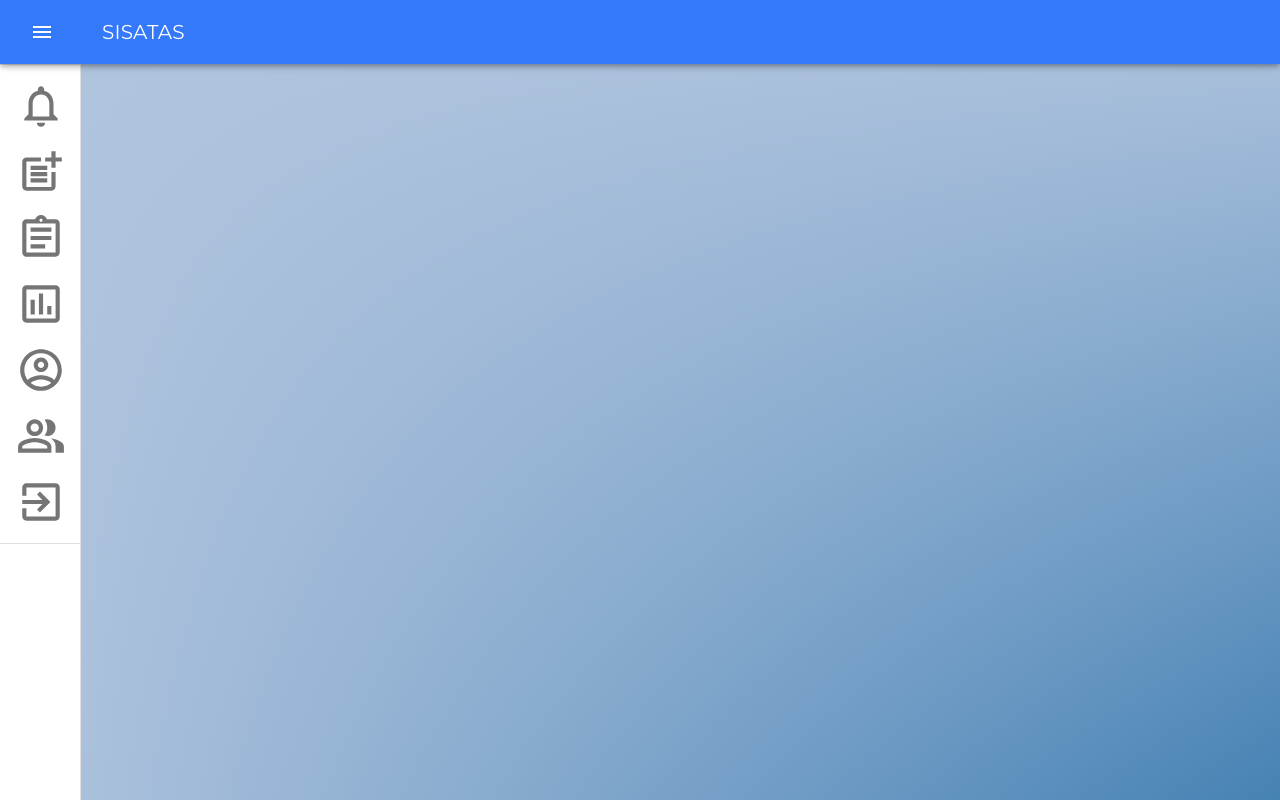
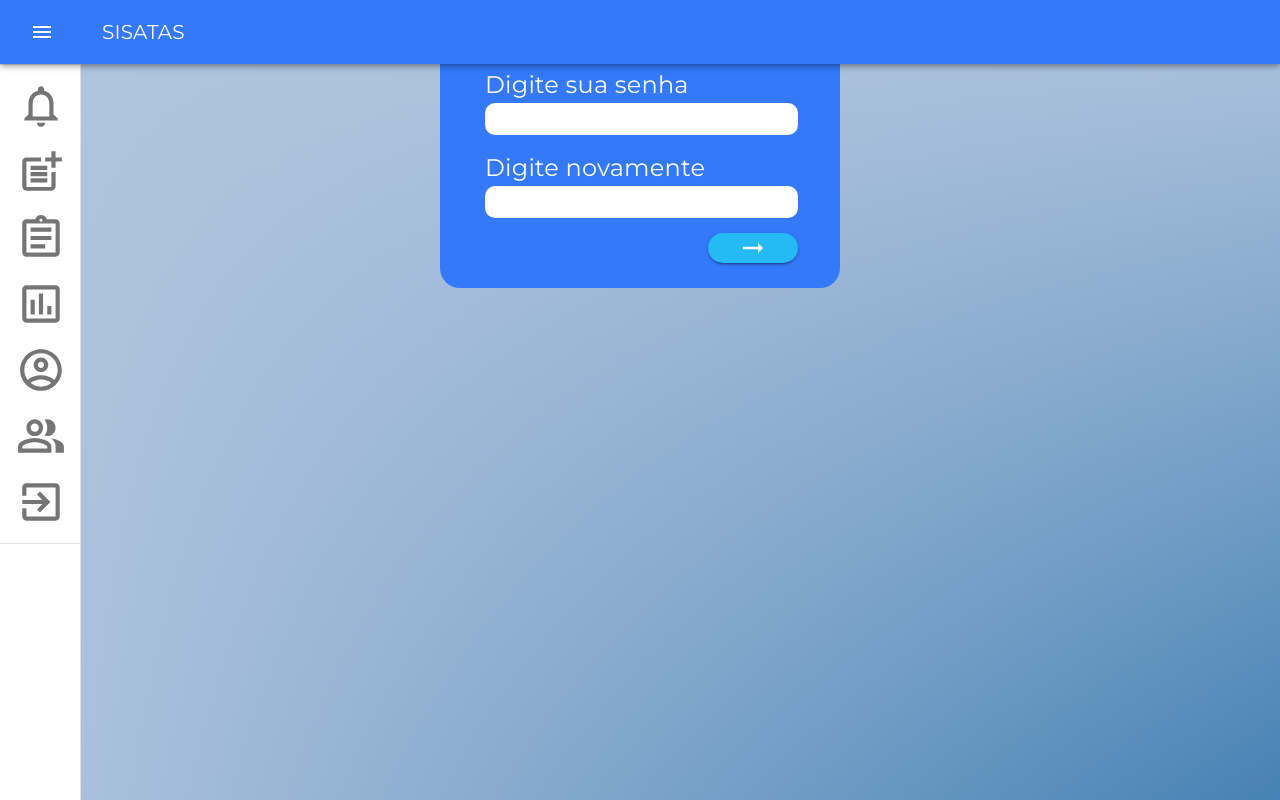
Before and after one commit to BureauTech/ProjectSisatas, a React (Create React App) app in the folder client/: page /cadastrar-senha in a window 1280 px wide. Built offline with nearby package versions, Linux system fonts and the light colour scheme.

Commit message:
Adição do componente de registrar senha

```diff
--- a/client/src/App.js
+++ b/client/src/App.js
@@ -13,6 +13,7 @@ import AtaTemplate from "./components/Ata/AtaModel/AtaTemplate";
 import InfoAtaProvider from "./context/InfoAta";
 import ViewComments from "./pages/Comment/ViewComments";
 import Comentarios from "./pages/Revisao/Comentarios";
+import RegisterPassword from "./components/RegisterPassword/RegisterPassword";
 
 function App() {
   const ata = {
@@ -44,6 +45,7 @@ function App() {
 
             <Route exact path="/" />
             <Route path="/cadastrar-usuario" component={() => <Register />} />
+            <Route path="/cadastrar-senha" component={() => <RegisterPassword />} />
             <Route path="/editar-usuario" component={() => <EditUser />} />
             <Route path="/profile" component={() => <UserProfile id={0} />} />
             <Route path="/users-list" component={() => <UserList ata={ata} />} />
--- /dev/null
+++ b/client/src/components/RegisterPassword/RegisterPassword.js
@@ -0,0 +1,128 @@
+import {
+  Container,
+  Grid,
+  withStyles,
+  Typography,
+  FormLabel,
+  Input,
+  Button
+} from "@material-ui/core";
+import ArrowRightAltIcon from '@material-ui/icons/ArrowRightAlt';
+
+import { styles } from "../../assets/styles/Styles";
+import "./RegisterPassword.css";
+
+const RegisterPassword = (props) => {
+  const { classes } = props;
+
+  return (
+    <Container style={{width: "35%"}}>
+      <Grid className={classes.grid}>
+
+        {/* cabeçalho */}
+        <Grid container>
+          <Typography
+            className={classes.normalText}
+            style={{ paddingBottom: 20, paddingTop: 10}}
+          >
+            Cadastrar Senha
+          </Typography>
+        </Grid>
+
+        {/* formulario */}
+        <Grid container style={{paddingBottom: 20}}>
+          <form
+            id="form"
+            style={{ width: "90%", paddingLeft: 20}}
+          >
+            {/* inputs */}
+            <Grid item>
+              <Grid container alignItems="center">
+
+                {/* input senha */}
+                <Grid item>
+                  <FormLabel htmlFor="senha">
+                    <Typography
+                      style={{
+                        fontSize: "1.5rem",
+                        paddingRight: 20,
+                        color: "white",
+                      }}
+                    >
+                      Digite sua senha
+                    </Typography>
+                  </FormLabel>
+                  </Grid>
+
+                <Grid
+                  container
+                  alignItems="center"
+                  style={{ paddingBottom: 15 }}
+                >
+                  <Grid item xs>
+                    <Input
+                      type="password"
+                      required
+                      name="senha"
+                      id="senha"
+                      className={classes.textField}
+                      disableUnderline
+                    />
+                  </Grid>
+                </Grid>
+
+                {/* input senha novamente */}
+                <Grid item>
+                  <FormLabel htmlFor="senhaNovamente">
+                    <Typography
+                      style={{
+                        fontSize: "1.5rem",
+                        paddingRight: 20,
+                        color: "white",
+                      }}
+                    >
+                      Digite novamente
+                    </Typography>
+                  </FormLabel>
+                  </Grid>
+
+                <Grid
+                  container
+                  alignItems="center"
+                  style={{ paddingBottom: 15 }}
+                >
+                  <Grid item xs>
+                    <Input
+                      required
+                      type="password"
+                      name="senhaNovamente"
+                      id="senhaNovamente"
+                      className={classes.textField}
+                      disableUnderline
+                    />
+                  </Grid>
+                </Grid>
+
+                {/* button cadastrar */}
+                <Grid container justify="flex-end">
+                  <Button
+                    variant="contained"
+                    color="secondary"
+                    type="submit"
+                    style={{ borderRadius: 18, padding: 0}}
+                  >
+                    <ArrowRightAltIcon style={{width: 90, height: 30}} />
+                  </Button>
+                </Grid>
+
+              </Grid>
+            </Grid>
+          </form>
+        </Grid>
+      </Grid>
+
+    </Container>
+  );
+};
+
+export default withStyles(styles, { withTheme: true })(RegisterPassword);
```
Also changed, not shown: client/src/components/RegisterPassword/RegisterPassword.css (added).
